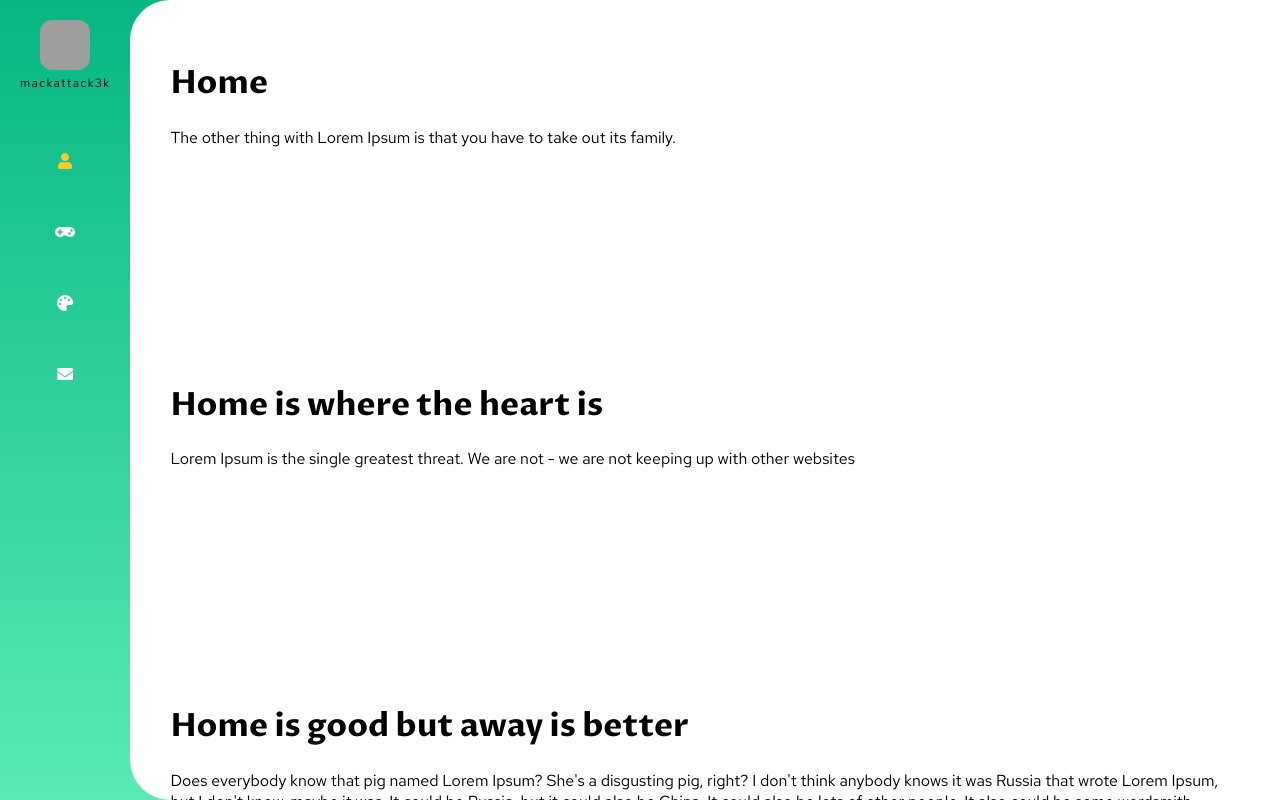
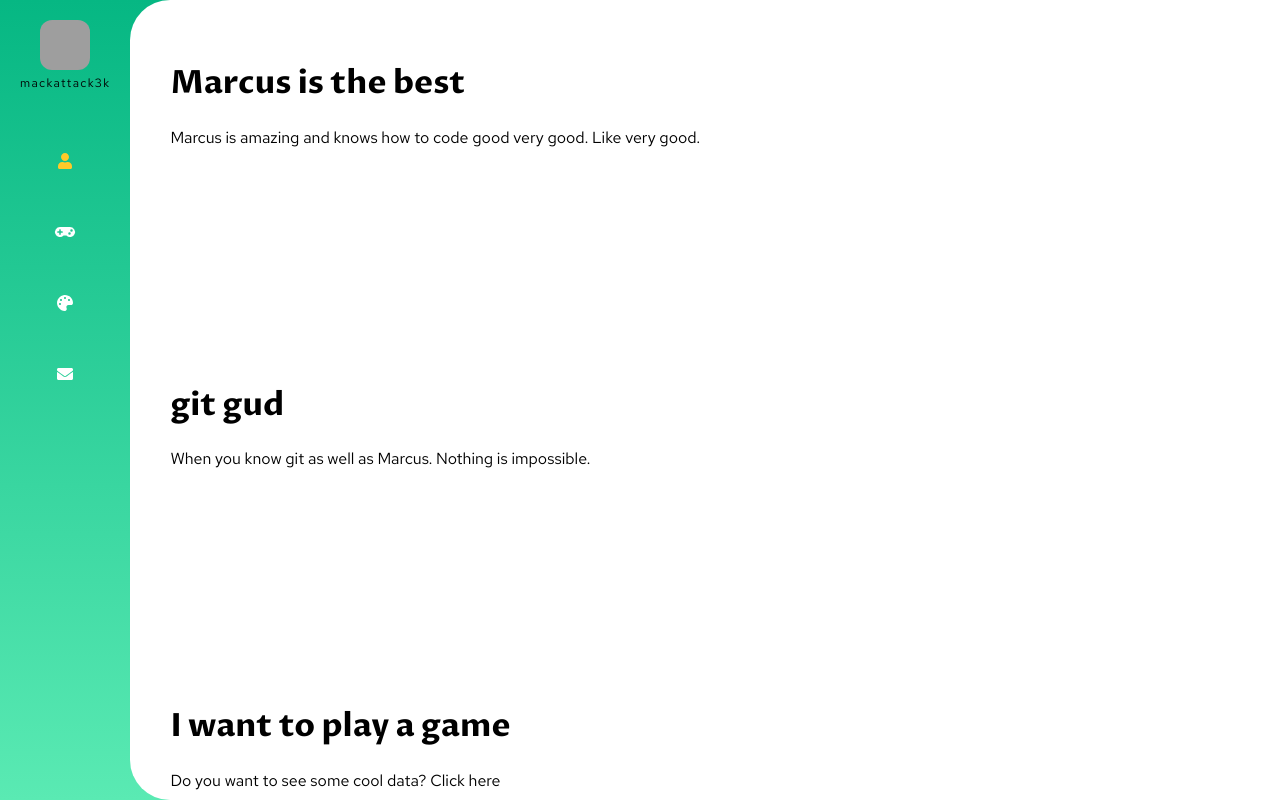
Before and after one commit to mackattack3k/me, a React (Create React App) app: page / in a window 1280 px wide. Built offline with nearby package versions, Linux system fonts and the light colour scheme; grey boxes are pictures that could not be loaded; what i18next-xhr-backend would draw is missing.

Commit message:
Home translations

```diff
--- a/src/features/home/components/HomePage.jsx
+++ b/src/features/home/components/HomePage.jsx
@@ -5,15 +5,11 @@ import HomeSection from './HomeSection';
 const HomePage = () => {
   const { t } = useTranslation();
   return (
-    <div>
-      <HomeSection title="Home">{t('home.section1')}</HomeSection>
-      <HomeSection title="Home is where the heart is">
-        {t('home.section2')}
-      </HomeSection>
-      <HomeSection title="Home is good but away is better">
-        {t('home.section3')}
-      </HomeSection>
-    </div>
+    <>
+      <HomeSection title={t('home.title1')}>{t('home.section1')}</HomeSection>
+      <HomeSection title={t('home.title2')}>{t('home.section2')}</HomeSection>
+      <HomeSection title={t('home.title3')}>{t('home.section3')}</HomeSection>
+    </>
   );
 };
 
--- a/src/features/translation/english.js
+++ b/src/features/translation/english.js
@@ -5,15 +5,12 @@ export default {
     statistics: 'statistics'
   },
   home: {
+    title1: 'Marcus is the best',
     section1:
-      'The other thing with Lorem Ipsum is that you have to take out its family.',
-    section2:
-      'Lorem Ipsum is the single greatest threat. We are not - we are not keeping up with other websites',
-    section3:
-      "Does everybody know that pig named Lorem Ipsum? She's a disgusting pig, right? I don't think anybody knows it was Russia that wrote Lorem Ipsum, but I don't know, maybe it was. It could be Russia, but it could also be China. It could also be lots of other people. It also could be some wordsmith sitting on their bed that weights 400 pounds. Ok? The concept of Lorem Ipsum was created by and for the Chinese in order to make U.S. design jobs non-competitive. We are going to make placeholder text great again. Greater than ever before. An 'extremely credible source' has called my office and told me that Lorem Ipsum's birth certificate is a fraud. All of the words in Lorem Ipsum have flirted with me - consciously or unconsciously. That's to be expected.",
-    section4:
-      "I was going to say something extremely rough to Lorem Ipsum, to its family, and I said to myself, \"I can't do it. I just can't do it. It's inappropriate. It's not nice.\" Lorem Ipsum's father was with Lee Harvey Oswald prior to Oswald's being, you know, shot. We are going to make placeholder text great again. Greater than ever before.",
-    section5:
-      'I think the only card she has is the Lorem card. We have so many things that we have to do better... and certainly ipsum is one of them.'
+      'Marcus is amazing and knows how to code good very good. Like very good.',
+    title2: 'git gud',
+    section2: 'When you know git as well as Marcus. Nothing is impossible.',
+    title3: 'I want to play a game',
+    section3: 'Do you want to see some cool data? Click here'
   }
 };
--- a/src/features/translation/swedish.js
+++ b/src/features/translation/swedish.js
@@ -3,5 +3,13 @@ export default {
     home: 'hem',
     contact: 'kontakt',
     statistics: 'statistik'
+  },
+  home: {
+    title1: 'Marcus är bäst',
+    section1: 'Marcus är grym och han kan koda bra. Alltså väldigt bra',
+    title2: 'git bra',
+    section2: 'När du kan git lika bra som Marcus är allting möjligt',
+    title3: 'Jag vill spela ett spel',
+    section3: 'Vill du se lite cool data? Klick här'
   }
 };
```
